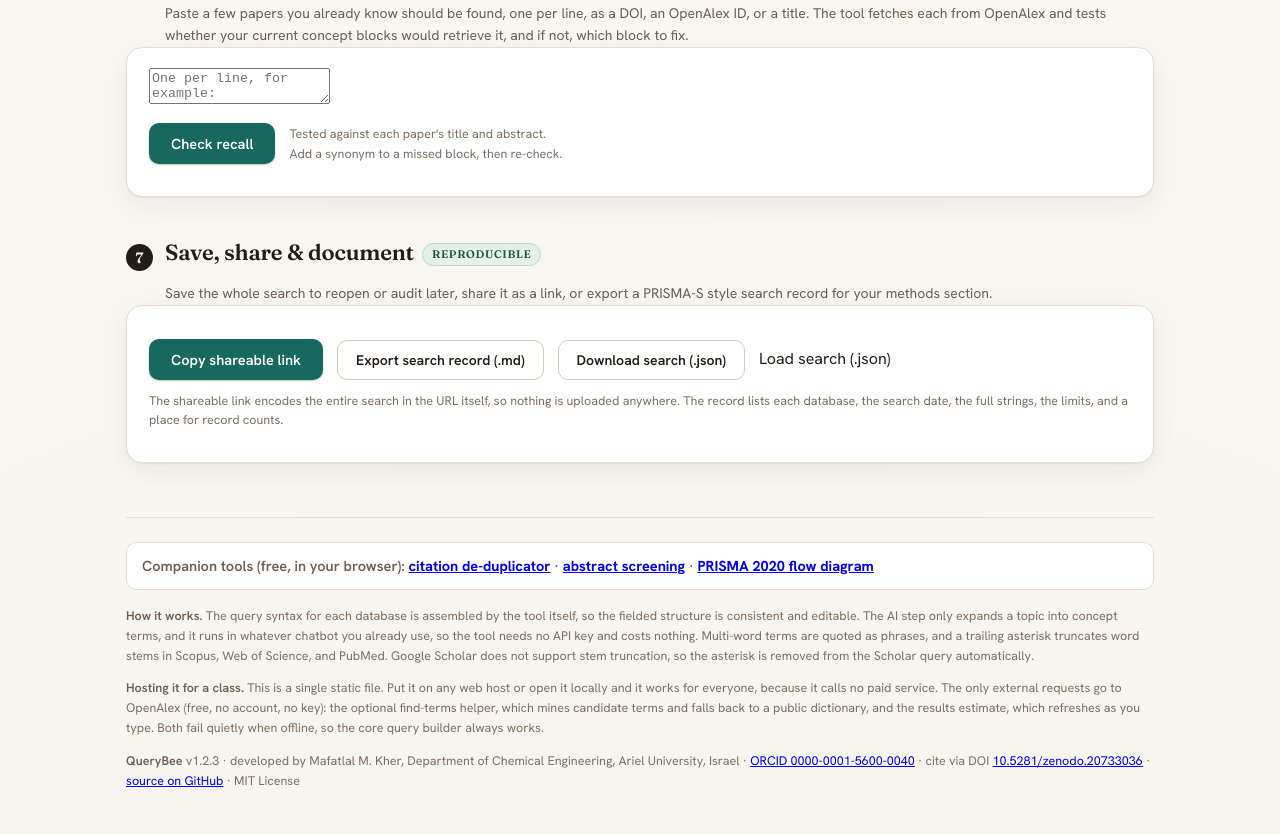
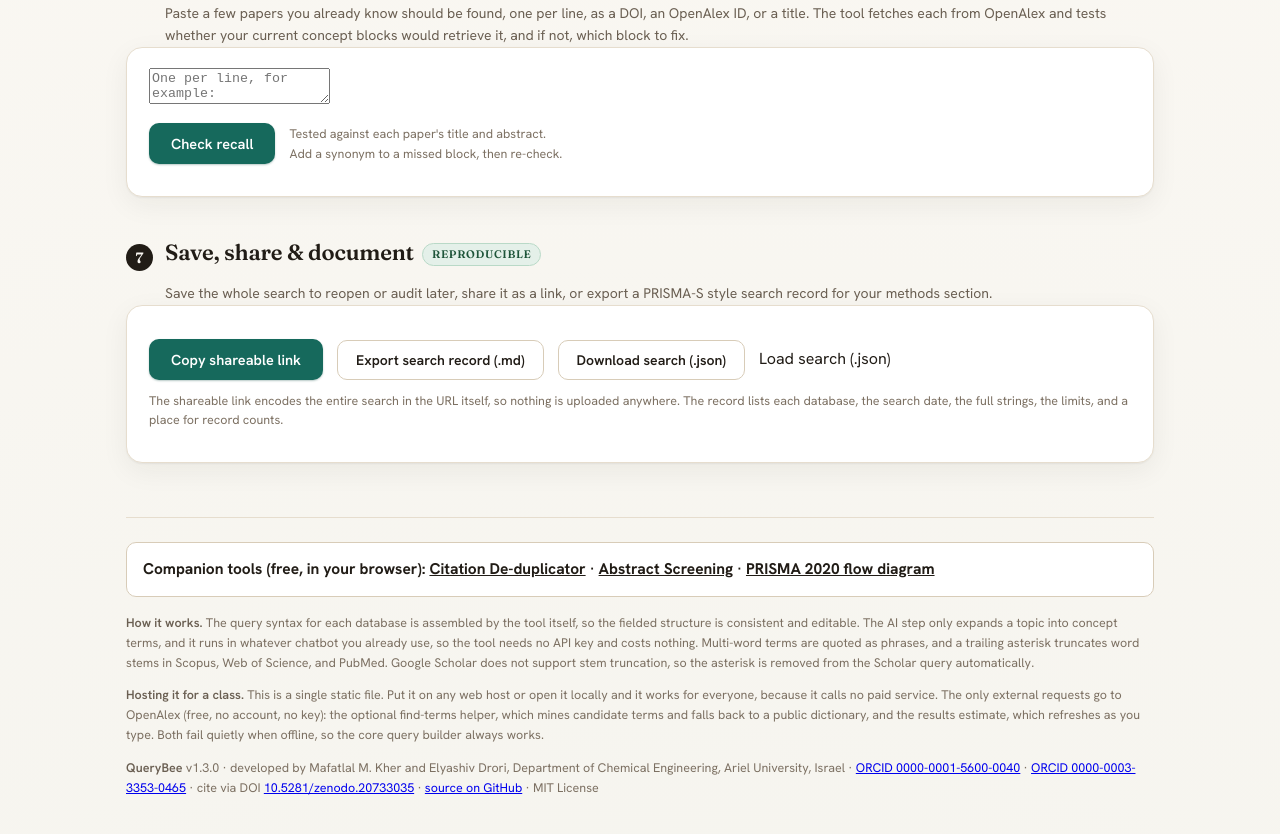
Before and after one commit to mafatlalmkher-cpu/querybee, a website: page index.html in a window 1280 px wide. Shown: the part 4427-5261 px from the top of the page. Drawn offline with Linux system fonts and the light colour scheme.

Commit message:
Add files via upload
Update footer: co-authors, DOI 20733035, tool styling

```diff
--- a/index.html
+++ b/index.html
@@ -244,9 +244,9 @@
 
   footer.foot{margin-top:54px;padding-top:22px;border-top:1px solid var(--rule);font-size:12.5px;color:var(--ink-faint);line-height:1.6}
   footer.foot b{color:var(--ink-soft);font-weight:600}
-  footer.foot .companions{font-size:14.5px;color:var(--ink-soft);font-weight:500;background:#fff;border:1px solid var(--rule);border-radius:10px;padding:11px 15px;margin:2px 0 16px;line-height:1.6}
-  footer.foot .companions b{color:var(--ink-soft)}
-  footer.foot .companions a{font-weight:700;text-decoration:underline}
+  footer.foot .companions{font-size:15.5px;color:var(--ink);font-weight:600;background:#fff;border:1px solid var(--rule-strong);border-radius:10px;padding:13px 16px;margin:2px 0 16px;line-height:1.7}
+  footer.foot .companions b{color:var(--ink);font-weight:700}
+  footer.foot .companions a{font-weight:700;text-decoration:underline;color:var(--ink)}
   @media(max-width:560px){
     .wrap{padding:0 16px 64px}
     header.top{padding:30px 0 20px;margin-bottom:24px}
@@ -280,7 +280,7 @@
   <header class="top">
     <div class="eyebrow">Literature Search · Methods Tool</div>
     <h1>QueryBee <span class="amp">Boolean query builder for literature search</span></h1>
-    <p class="byline" style="margin:2px 0 6px;font-size:13.5px;color:var(--ink-soft)">A free, open tool by <b style="color:var(--ink)">Mafatlal M. Kher</b> (<a href="https://orcid.org/0000-0001-5600-0040" target="_blank" rel="noopener">ORCID</a>) and <b style="color:var(--ink)">Elyashiv Drori</b> (<a href="https://orcid.org/0000-0003-3353-0465" target="_blank" rel="noopener">ORCID</a>), Department of Chemical Engineering, Ariel University, Israel &middot; <a href="https://doi.org/10.5281/zenodo.20733036" target="_blank" rel="noopener">cite this tool</a></p>
+    <p class="byline" style="margin:2px 0 6px;font-size:13.5px;color:var(--ink-soft)">A free, open tool by <b style="color:var(--ink)">Mafatlal M. Kher</b> (<a href="https://orcid.org/0000-0001-5600-0040" target="_blank" rel="noopener">ORCID</a>) and <b style="color:var(--ink)">Elyashiv Drori</b> (<a href="https://orcid.org/0000-0003-3353-0465" target="_blank" rel="noopener">ORCID</a>), Department of Chemical Engineering, Ariel University, Israel &middot; <a href="https://doi.org/10.5281/zenodo.20733035" target="_blank" rel="noopener">cite this tool</a></p>
     <p class="lede">Describe a topic, expand each concept into terms (with any free AI assistant, or by mining the literature), and the tool assembles correctly fielded, fully parenthesized search strings for <b>Scopus</b>, <b>Web of Science</b>, <b>Google Scholar</b>, and <b>PubMed</b> in each engine's own syntax. The syntax assembly is deterministic and field-agnostic. Treat it as a starting scaffold for a search, not a replacement for a librarian's strategy or for screening; the literature term suggestions are most reliable in well-indexed, English-language fields. No account, no key, no cost, and everything runs in your browser.</p>
     <div class="tag-row">
       <span class="db-tag s">Scopus · TITLE-ABS-KEY</span>
@@ -595,10 +595,10 @@
   </section>
 
   <footer class="foot">
-    <p class="companions"><b>Companion tools (free, in your browser):</b> <a href="https://mafatlalmkher-cpu.github.io/research-toolkit/dedupe.html" target="_blank" rel="noopener">citation de-duplicator</a> &middot; <a href="https://mafatlalmkher-cpu.github.io/research-toolkit/screen.html" target="_blank" rel="noopener">abstract screening</a> &middot; <a href="https://mafatlalmkher-cpu.github.io/research-toolkit/prisma-flow.html" target="_blank" rel="noopener">PRISMA 2020 flow diagram</a></p>
+    <p class="companions"><b>Companion tools (free, in your browser):</b> <a href="https://mafatlalmkher-cpu.github.io/research-toolkit/dedupe.html" target="_blank" rel="noopener">Citation De-duplicator</a> &middot; <a href="https://mafatlalmkher-cpu.github.io/research-toolkit/screen.html" target="_blank" rel="noopener">Abstract Screening</a> &middot; <a href="https://mafatlalmkher-cpu.github.io/research-toolkit/prisma-flow.html" target="_blank" rel="noopener">PRISMA 2020 flow diagram</a></p>
     <p><b>How it works.</b> The query syntax for each database is assembled by the tool itself, so the fielded structure is consistent and editable. The AI step only expands a topic into concept terms, and it runs in whatever chatbot you already use, so the tool needs no API key and costs nothing. Multi-word terms are quoted as phrases, and a trailing asterisk truncates word stems in Scopus, Web of Science, and PubMed. Google Scholar does not support stem truncation, so the asterisk is removed from the Scholar query automatically.</p>
     <p><b>Hosting it for a class.</b> This is a single static file. Put it on any web host or open it locally and it works for everyone, because it calls no paid service. The only external requests go to OpenAlex (free, no account, no key): the optional find-terms helper, which mines candidate terms and falls back to a public dictionary, and the results estimate, which refreshes as you type. Both fail quietly when offline, so the core query builder always works.</p>
-    <p class="cred"><b>QueryBee</b> v1.2.3 &middot; developed by Mafatlal M. Kher, Department of Chemical Engineering, Ariel University, Israel &middot; <a href="https://orcid.org/0000-0001-5600-0040" target="_blank" rel="noopener">ORCID 0000-0001-5600-0040</a> &middot; cite via DOI <a href="https://doi.org/10.5281/zenodo.20733036" target="_blank" rel="noopener">10.5281/zenodo.20733036</a> &middot; <a href="https://github.com/mafatlalmkher-cpu/querybee" target="_blank" rel="noopener">source on GitHub</a> &middot; MIT License</p>
+    <p class="cred"><b>QueryBee</b> v1.3.0 &middot; developed by Mafatlal M. Kher and Elyashiv Drori, Department of Chemical Engineering, Ariel University, Israel &middot; <a href="https://orcid.org/0000-0001-5600-0040" target="_blank" rel="noopener">ORCID 0000-0001-5600-0040</a> &middot; <a href="https://orcid.org/0000-0003-3353-0465" target="_blank" rel="noopener">ORCID 0000-0003-3353-0465</a> &middot; cite via DOI <a href="https://doi.org/10.5281/zenodo.20733035" target="_blank" rel="noopener">10.5281/zenodo.20733035</a> &middot; <a href="https://github.com/mafatlalmkher-cpu/querybee" target="_blank" rel="noopener">source on GitHub</a> &middot; MIT License</p>
   </footer>
 
 </div>
```
